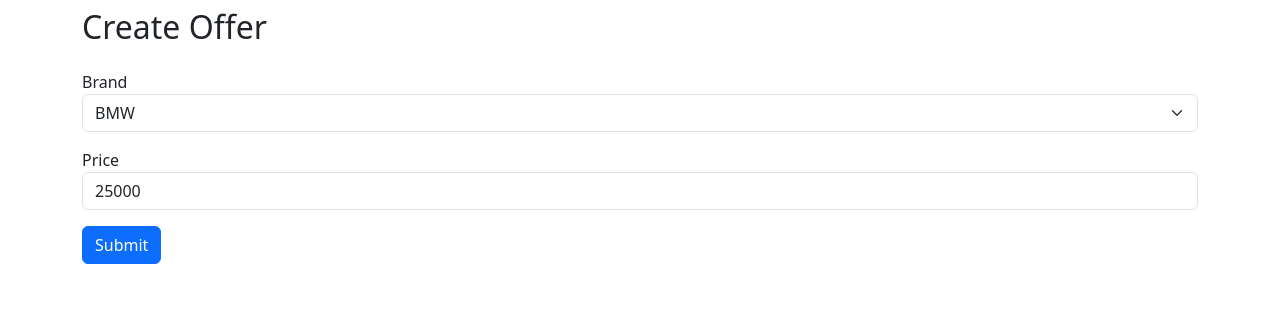
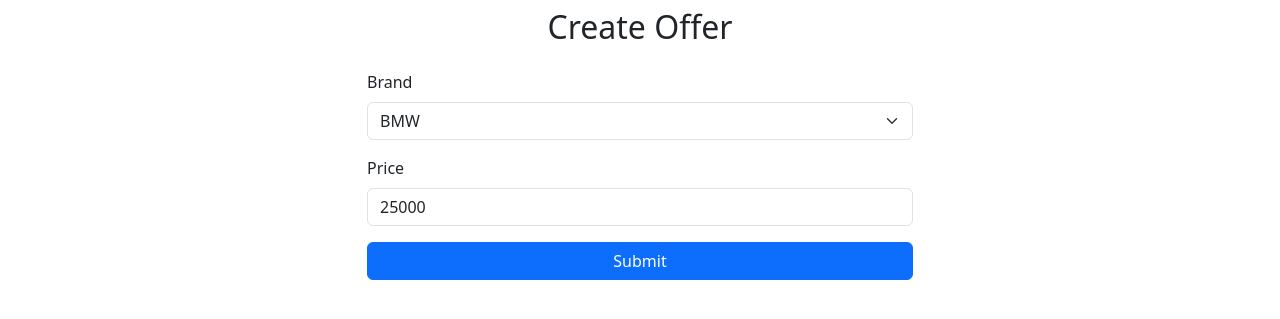
Before and after one commit to rajkonkret/BootCamp-11-10-2025-WEB, a Flask app: page /create_offer in a window 1280 px wide. Shown: the part 56-375 px from the top of the page. Run offline with Flask 3, Linux system fonts and the light colour scheme.

Commit message:
[16 42] update web3_flask/flask_zad5 update add bootstrap fix layout

```diff
--- a/web3_flask/flask_zad6_baza/templates/create_offer.html
+++ b/web3_flask/flask_zad6_baza/templates/create_offer.html
@@ -1,30 +1,46 @@
 {% extends "base.html" %}
-
 
 {% block body_content %}
 <div class="container">
-      <div class="row justify-content-start">
-        <h1 class="col-5 h2 mb-4">Create Offer</h1>
-    </div>
+
+  <div class="row justify-content-center">
+    <!-- kolumna ograniczająca szerokość -->
+    <div class="col-12 col-md-8 col-lg-6">
+
+      <h1 class="h2 mb-4 text-center">Create Offer</h1>
 
       <form action="{{ url_for('create_offer') }}" method="POST">
+
+        <!-- BRAND -->
         <div class="mb-3">
-    <label for="brand">Brand</label>
+          <label for="brand" class="form-label">Brand</label>
           <select id="brand" name="brand" class="form-select" required>
             {% for brand in offer.brands %}
               <option value="{{ brand.code }}">{{ brand.name }}</option>
             {% endfor %}
           </select>
         </div>
+
+        <!-- PRICE -->
         <div class="mb-3">
-    <label for="price">Price</label>
+          <label for="price" class="form-label">Price</label>
           <input type="number"
                  class="form-control"
                  id="price"
                  name="price"
                  value="25000">
         </div>
-  <button type="submit" class="btn btn-primary">Submit</button>
+
+        <div class="d-grid">
+          <button type="submit" class="btn btn-primary">
+            Submit
+          </button>
+        </div>
+
       </form>
+
+    </div>
+  </div>
+
 </div>
 {% endblock %}
```
Also changed, not shown: web3_flask/flask_zad6_baza/templates/edit_offer.html (+12 -4 lines), web3_flask/flask_zad6_baza/data/car_ads_portal.db. Lines whose indentation alone changed are shown as unchanged.
